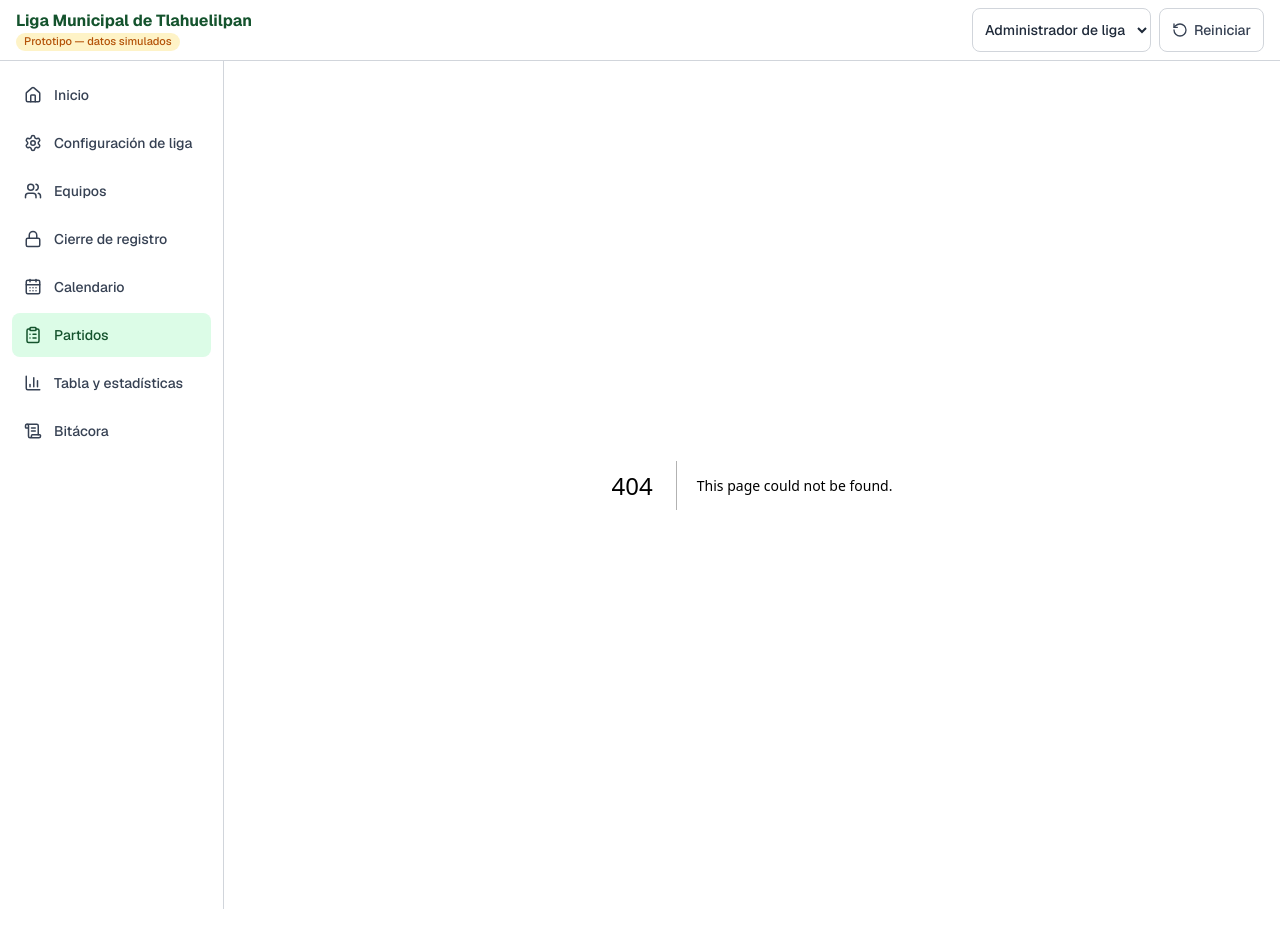
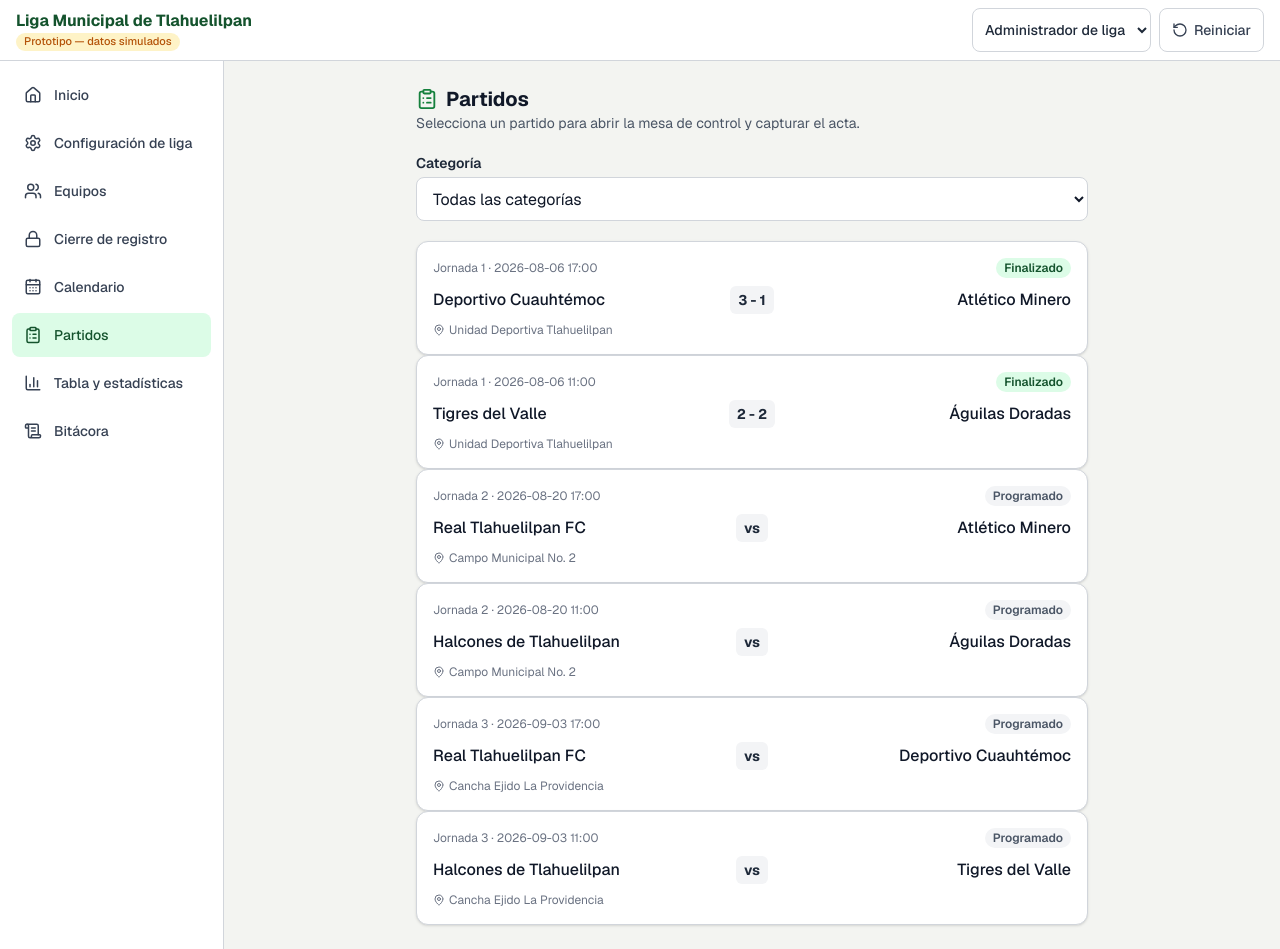
Before and after one commit to abdideev/liga-simulator, a Next.js app: page /partidos in a window 1280 px wide. Before the commit this address had no page. Before the commit the page ends 909 px from the top, so only its background shows below. Built offline with nearby package versions, Linux system fonts and the light colour scheme.

Commit message:
feat(partidos): agregar listado de partidos

```diff
--- /dev/null
+++ b/src/app/partidos/page.tsx
@@ -0,0 +1,107 @@
+"use client";
+
+import { useState } from "react";
+import Link from "next/link";
+import { ClipboardList, MapPin } from "lucide-react";
+
+import { useSimulador } from "@/context/SimuladorContext";
+import Campo, { claseCampo } from "@/components/ui/Campo";
+import Tarjeta from "@/components/ui/Tarjeta";
+import EstadoVacio from "@/components/ui/EstadoVacio";
+
+const ESTILO_ESTADO: Record<string, string> = {
+  programado: "bg-gray-100 text-gray-600",
+  en_curso: "bg-(--color-warning-light) text-(--color-warning)",
+  finalizado: "bg-(--color-primary-light) text-(--color-primary-dark)",
+};
+
+const ETIQUETA_ESTADO: Record<string, string> = {
+  programado: "Programado",
+  en_curso: "En curso",
+  finalizado: "Finalizado",
+};
+
+export default function ListaPartidosPage() {
+  const { estado } = useSimulador();
+  const { categorias, equipos, partidos } = estado;
+  const [categoriaId, setCategoriaId] = useState<string>("todas");
+
+  const nombreEquipo = (id: string) => equipos.find((e) => e.id === id)?.nombre ?? "Equipo";
+
+  const filtrados = partidos
+    .filter((p) => categoriaId === "todas" || p.categoriaId === categoriaId)
+    .sort((a, b) => a.jornada - b.jornada || a.fecha.localeCompare(b.fecha));
+
+  return (
+    <div className="mx-auto max-w-2xl space-y-5">
+      <div>
+        <h1 className="flex items-center gap-2 text-xl font-bold text-gray-900">
+          <ClipboardList className="text-(--color-primary)" size={22} />
+          Partidos
+        </h1>
+        <p className="text-sm text-gray-600">
+          Selecciona un partido para abrir la mesa de control y capturar el acta.
+        </p>
+      </div>
+
+      <Campo etiqueta="Categoría">
+        <select
+          className={claseCampo}
+          value={categoriaId}
+          onChange={(e) => setCategoriaId(e.target.value)}
+        >
+          <option value="todas">Todas las categorías</option>
+          {categorias.map((c) => (
+            <option key={c.id} value={c.id}>
+              {c.nombre}
+            </option>
+          ))}
+        </select>
+      </Campo>
+
+      {filtrados.length === 0 ? (
+        <EstadoVacio
+          icono={ClipboardList}
+          titulo="No hay partidos"
+          descripcion="Genera un calendario desde la sección Calendario para poder capturar partidos."
+        />
+      ) : (
+        <div className="space-y-2">
+          {filtrados.map((partido) => (
+            <Link key={partido.id} href={`/partidos/${partido.id}`}>
+              <Tarjeta className="transition-colors hover:border-(--color-primary)">
+                <div className="flex items-center justify-between">
+                  <p className="text-xs text-gray-500">
+                    Jornada {partido.jornada} · {partido.fecha} {partido.hora}
+                  </p>
+                  <span
+                    className={`rounded-full px-2 py-0.5 text-xs font-semibold ${ESTILO_ESTADO[partido.estado]}`}
+                  >
+                    {ETIQUETA_ESTADO[partido.estado]}
+                  </span>
+                </div>
+                <div className="mt-2 flex items-center justify-between gap-2">
+                  <span className="min-w-0 flex-1 truncate font-medium text-gray-900">
+                    {nombreEquipo(partido.equipoLocalId)}
+                  </span>
+                  <span className="shrink-0 rounded-md bg-gray-100 px-2 py-1 text-sm font-bold text-gray-800">
+                    {partido.estado === "programado"
+                      ? "vs"
+                      : `${partido.golesLocal} - ${partido.golesVisitante}`}
+                  </span>
+                  <span className="min-w-0 flex-1 truncate text-right font-medium text-gray-900">
+                    {nombreEquipo(partido.equipoVisitanteId)}
+                  </span>
+                </div>
+                <p className="mt-2 flex items-center gap-1 text-xs text-gray-500">
+                  <MapPin size={12} />
+                  {partido.sede}
+                </p>
+              </Tarjeta>
+            </Link>
+          ))}
+        </div>
+      )}
+    </div>
+  );
+}
```
